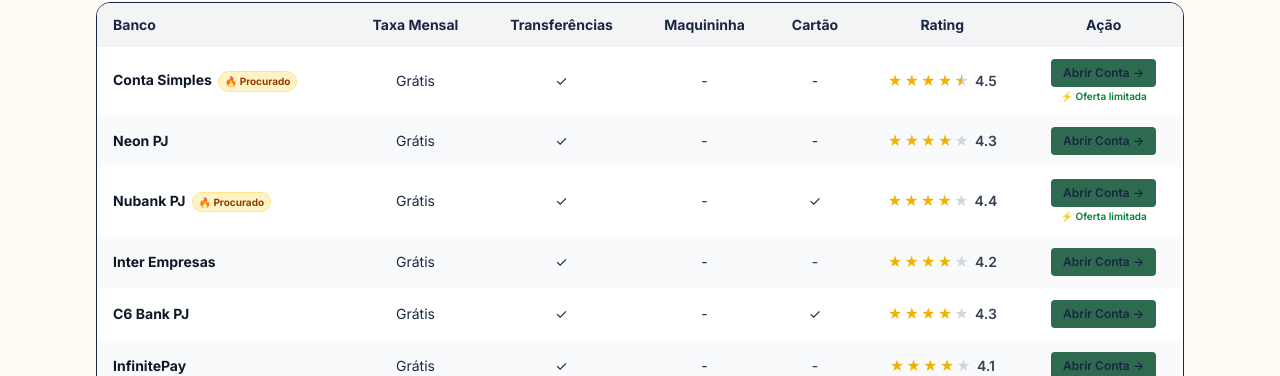
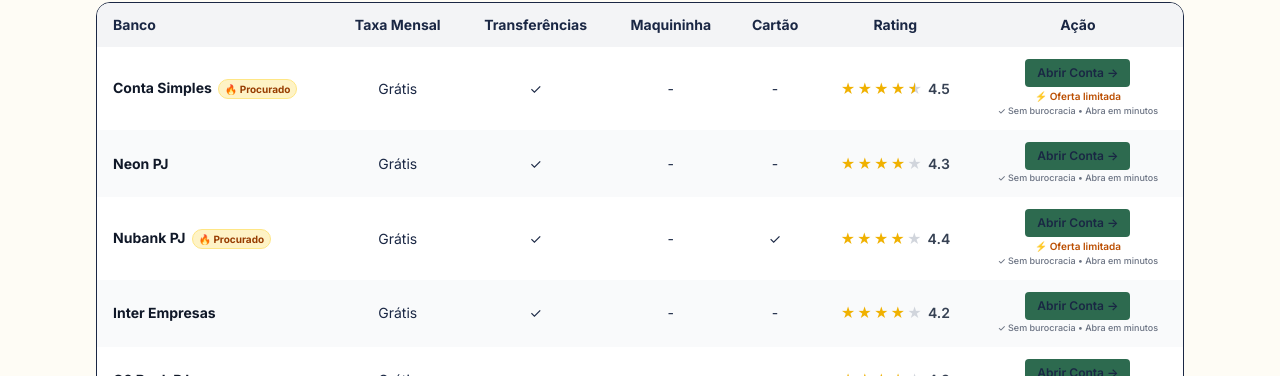
Before and after one commit to vitormdandrade/t3-mei-tools, a Next.js app: page /melhores/melhores-contas-pj-mei in a window 1280 px wide. Shown: the part 424-800 px from the top of the page. Built offline with nearby package versions, Linux system fonts and the light colour scheme; no server answers.

Commit message:
CRO: add trust micro-copy under table CTAs on MelhoresContasPJ — '✓ Sem burocracia • Abra em minutos' under every CTA button (pipeline cycle)

```diff
--- a/app/melhores/melhores-contas-pj-mei/Client.tsx
+++ b/app/melhores/melhores-contas-pj-mei/Client.tsx
@@ -110,10 +110,13 @@
                       Abrir Conta →
                     </AffiliateCta>
                     {fintechs.fintechs.sort((a: { rating: number }, b: { rating: number }) => b.rating - a.rating).slice(0, 3).some((top: { id: string }) => top.id === f.id) && (
-                      <span className="text-[10px] font-semibold text-green-700 dark:text-green-400 whitespace-nowrap">
+                      <span className="text-[10px] font-semibold text-amber-700 dark:text-amber-400 whitespace-nowrap">
                         ⚡ Oferta limitada
                       </span>
                     )}
+                    <span className="text-[9px] font-medium text-gray-500 dark:text-gray-400 whitespace-nowrap">
+                      ✓ Sem burocracia • Abra em minutos
+                    </span>
                   </div>
                 </td>
               </tr>
```
